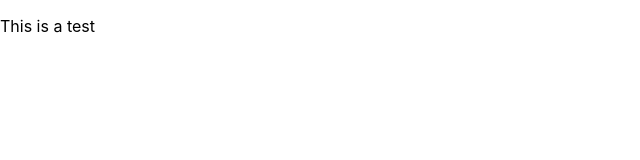
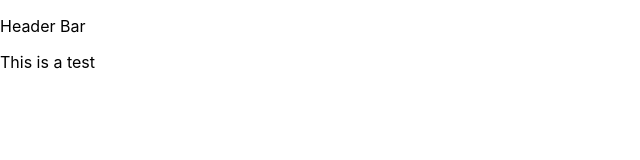
Before and after one commit to dtwilliams10/LivingHopeMD, a React (Create React App) app: page /Home in a window 1280 px wide. Shown: the top 160 px of the page, without its empty margins (0-640 px from the left). Built offline with nearby package versions, Linux system fonts and the light colour scheme.

Commit message:
Stubbed out new components

```diff
--- /dev/null
+++ b/src/components/HeaderBar.jsx
@@ -0,0 +1,13 @@
+import React, { Component } from 'react';
+
+class HeaderBar extends Component {
+    render() {
+        return(
+            <div>
+                <p>Header Bar</p>
+            </div>
+        );
+    }
+}
+
+export default HeaderBar;
--- a/src/pages/Home.jsx
+++ b/src/pages/Home.jsx
@@ -1,9 +1,11 @@
 import React, {Component} from 'react';
+import HeaderBar from '../components/HeaderBar';
 
 class Home extends Component {
 render() {
     return (
         <div>
+            <HeaderBar/>
             <p>This is a test</p>
         </div>
         );
```
